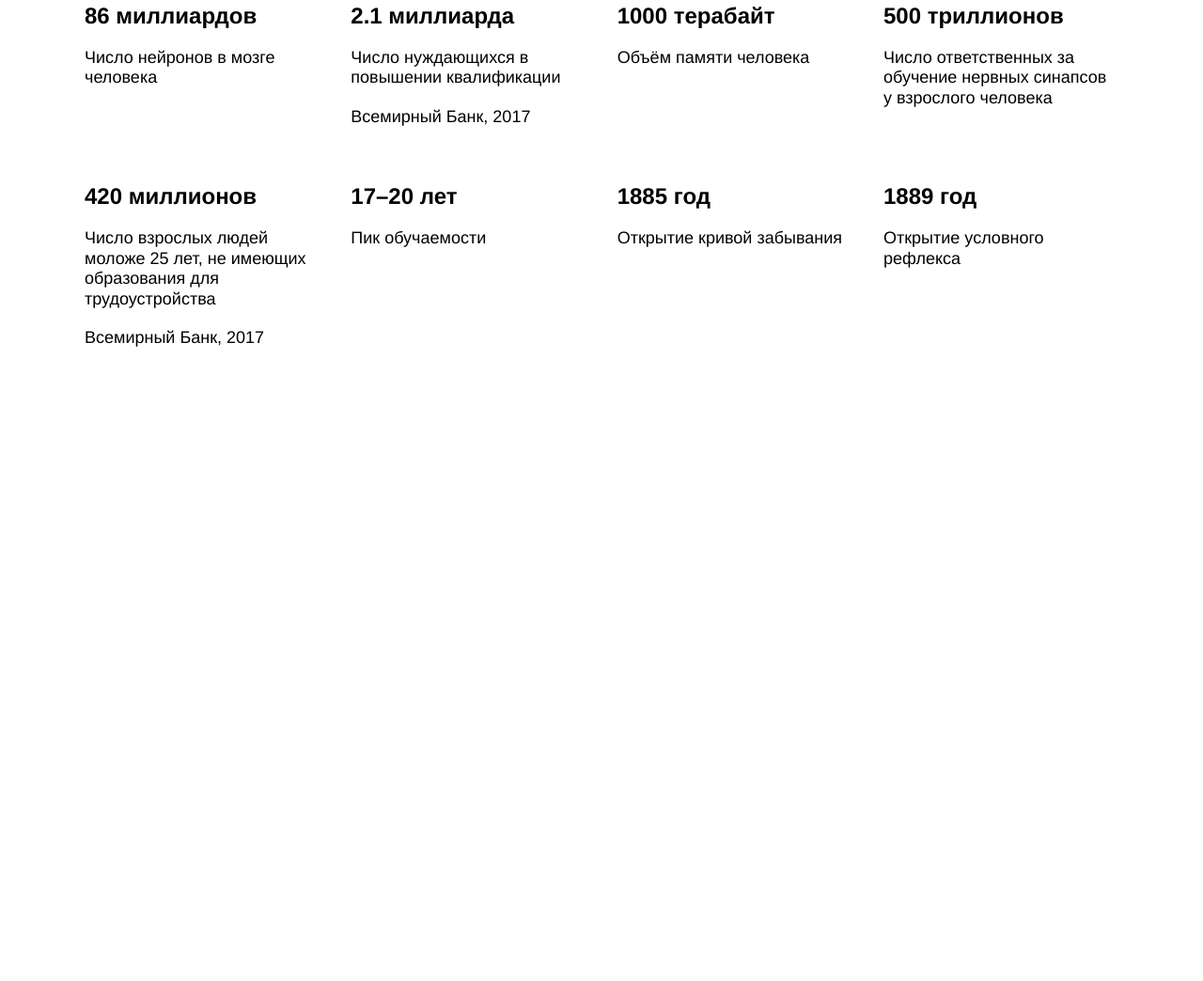
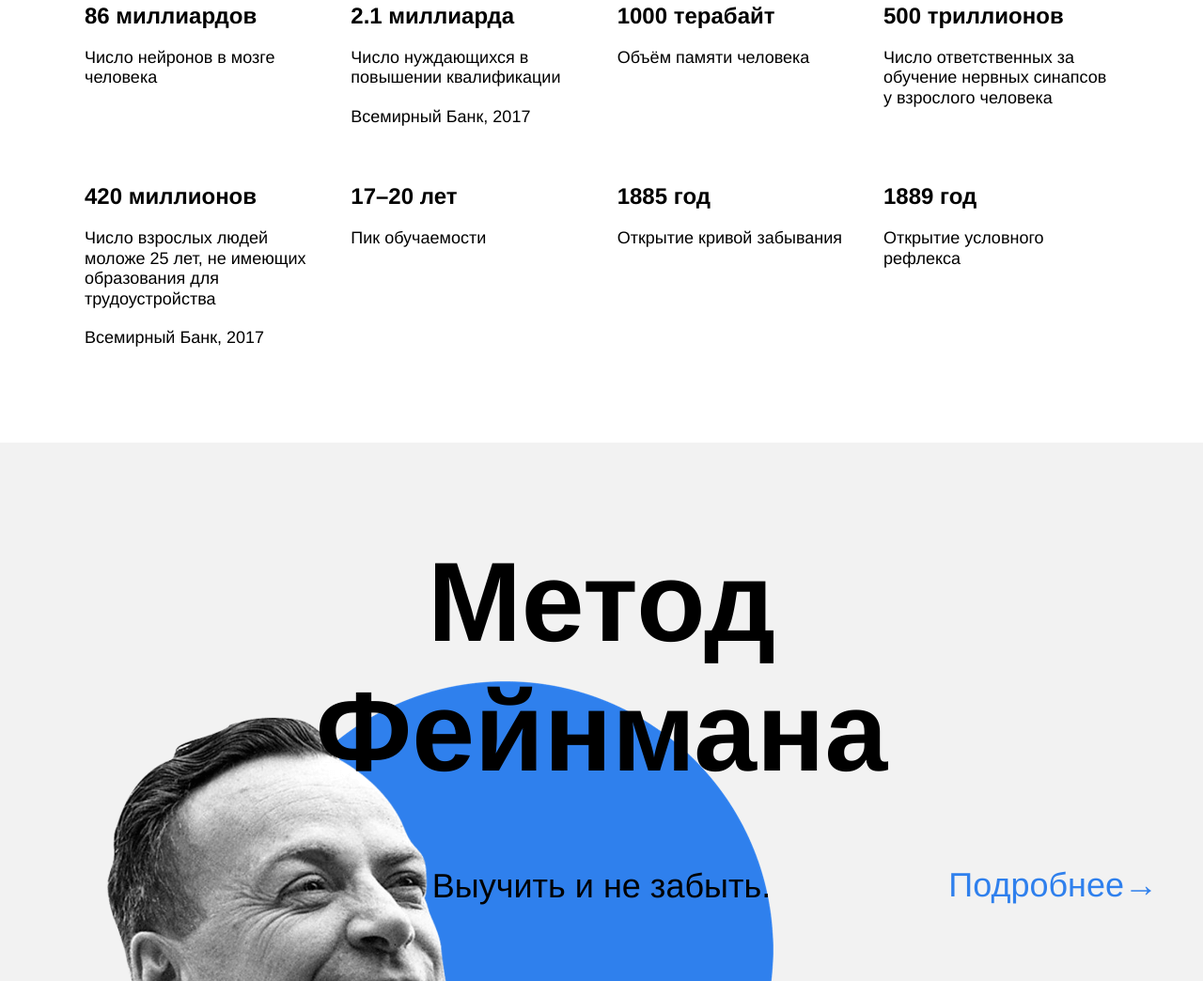
Before and after one commit to twoNtwoM/how-to-learn, a plain HTML site: page index.html in a window 1280 px wide. Shown: the part 1536-2580 px from the top of the page at 94% size. Before the commit the page ends 1907 px from the top, so only its background shows below. Drawn offline with Linux system fonts and the light colour scheme.

Commit message:
доработка с ПК

```diff
--- a/index.html
+++ b/index.html
@@ -78,6 +78,9 @@
       </section>
 
       <section class="feynman">
+        <h2 class="feynman__title">Метод Фейнмана</h2>
+        <p class="feynman__subtitle">Выучить и не забыть.</p>
+        <a class="feynman__link link" href="#">Подробнее→</a>
       </section>
 
       <section class="kaufman">
--- a/styles/style.css
+++ b/styles/style.css
@@ -175,6 +175,46 @@
   margin: 20px 0 0 0;
 }
 
+.feynman {
+  background-color: #f2f2f2;
+  height: 890px;
+  background-image: url(/images/feynman.png);
+  background-repeat: no-repeat;
+  background-size: 867px 637px;
+  background-position: left bottom;
+  display: flex;
+  flex-direction: column;
+  align-items: center;
+  margin-top: 100px;
+  position: relative;
+}
+
+.feynman__title {
+  width: 648px;
+  text-align: center;
+  line-height: 1.15;
+  font-size: 120px;
+  font-weight: bold;
+  margin: 100px 0 0 0;
+}
+
+.feynman__subtitle {
+  text-align: center;
+  line-height: 51px;
+  font-size: 36px;
+  font-weight: normal;
+  margin: 70px 0 0 0;
+}
+
+.feynman__link {
+  position: absolute;
+  right: 48px;
+  top: 50%;
+  line-height: 51px;
+  font-size: 36px;
+  font-weight: normal;
+}
+
 /* и элемента с модификатором вида ключ-значение */
 .table__cell_theme_dark {
   width: 200px;
```
